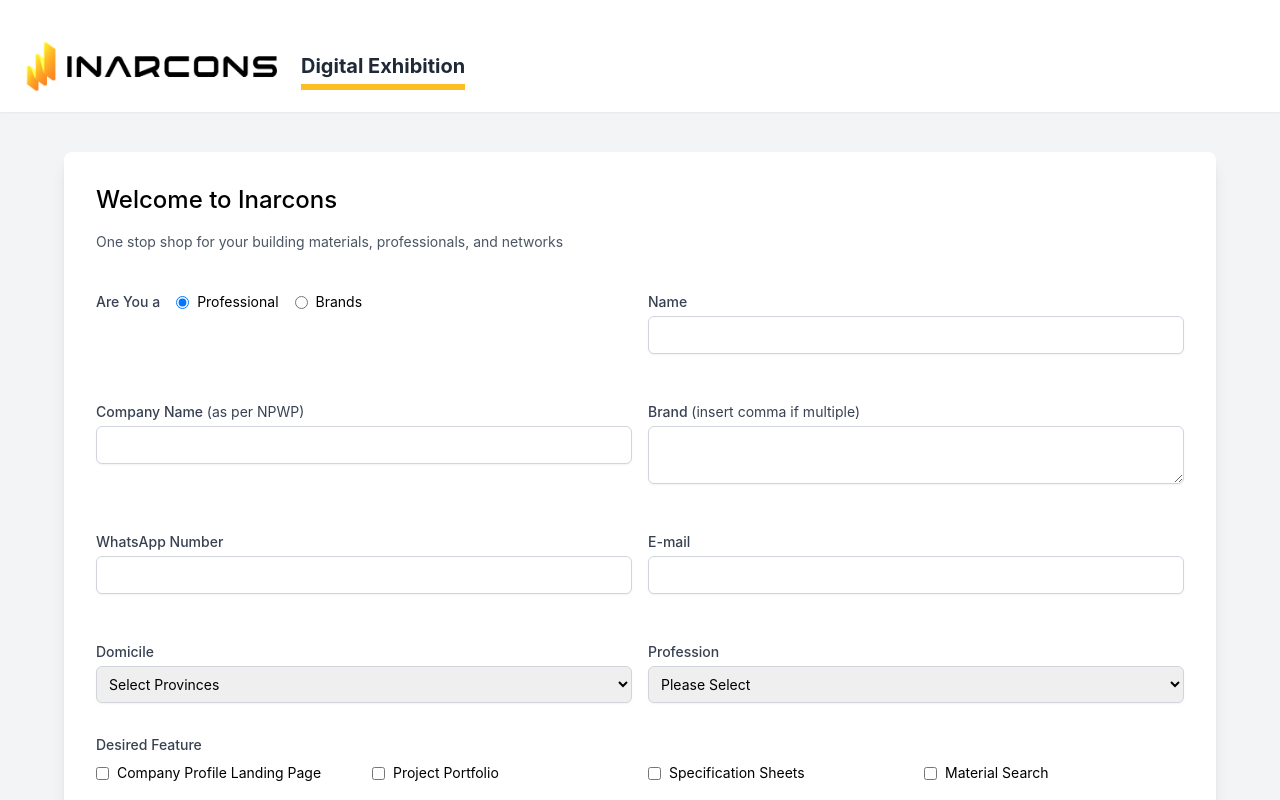
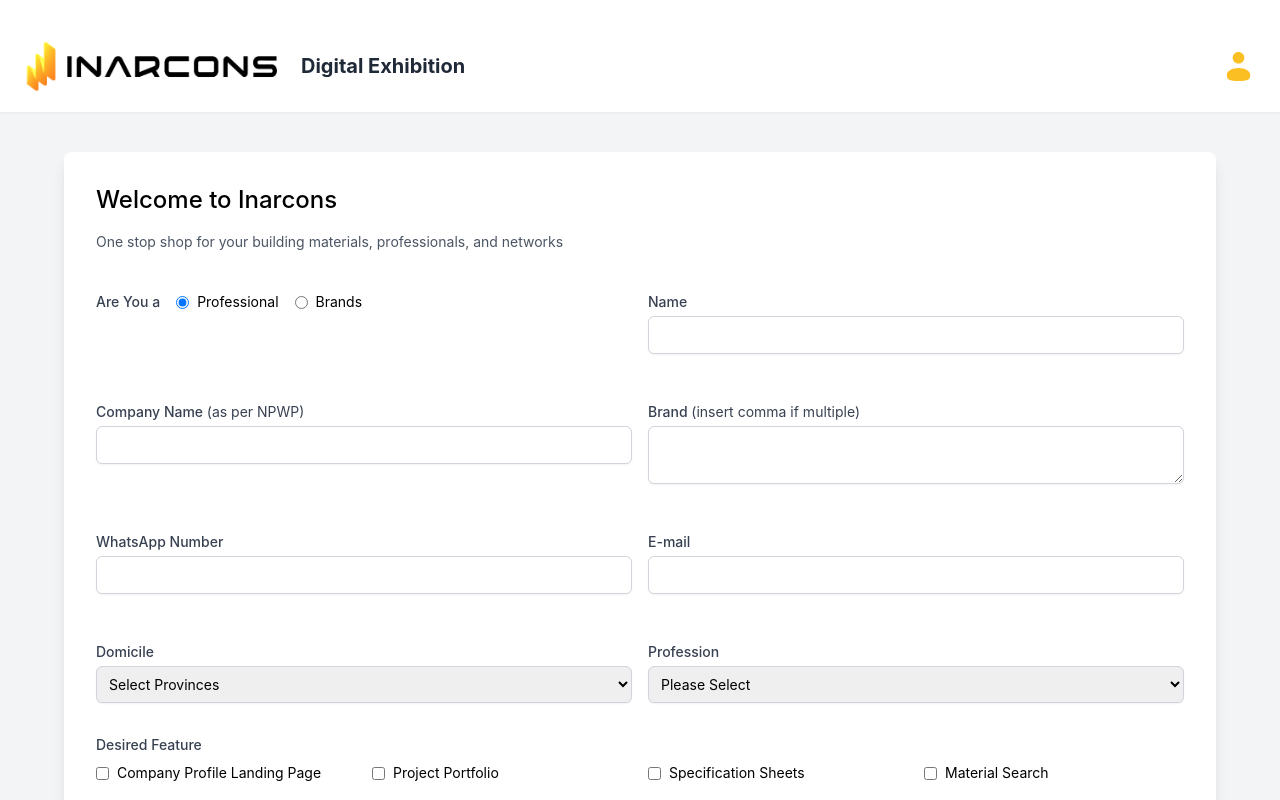
Before and after one commit to pakzam/inarcons, a React (Create React App) app: page / in a window 1280 px wide. Shown: the top 800 px of the page. Built offline with nearby package versions, Linux system fonts and the light colour scheme; the HTML template or start-up script is replaced by a standard one.

Commit message:
login btn

```diff
--- a/src/getstarted.jsx
+++ b/src/getstarted.jsx
@@ -23,7 +23,7 @@ const GetStarted = () => {
           <p className="max-w-4xl">Join 500+ brands listing their products, projects, lists, brochures, updates, and more on Inarcons. Get seen and selected by Inarcons community of design specifiers </p>
         </div>
         <div className="flex justify-center">
-          <a href="#getstarted" className="inline-block">
+          <a href="https://mypanel.inarcons.com" className="inline-block">
             <ThemeProvider theme={theme}>
             <Button size="md" variant="contained" color="amber">Get Started</Button>
             </ThemeProvider>
--- a/src/header.jsx
+++ b/src/header.jsx
@@ -22,7 +22,14 @@ const Header = () => {
           </a>
           <a href="https://inarcons.com/digital-exhibition/megabuild" className="hidden md:flex text-gray-800 text-xl font-bold relative"
           >Digital Exhibition
-            <div className='absolute h-1.5 left-0 right-0 bg-amber-400' style={{bottom: '-10px'}}></div>
+          </a>
+        </div>
+        <div>
+          <a href="https://mypanel.inarcons.com" className="relative">
+          <svg xmlns="http://www.w3.org/2000/svg" width="35" height="35" viewBox="0 0 35 35" fill="none">
+          <path d="M17.5003 14.5833C20.722 14.5833 23.3337 11.9716 23.3337 8.74996C23.3337 5.5283 20.722 2.91663 17.5003 2.91663C14.2787 2.91663 11.667 5.5283 11.667 8.74996C11.667 11.9716 14.2787 14.5833 17.5003 14.5833Z" fill="#FBBF24"/>
+          <path d="M29.1663 25.5209C29.1663 29.1448 29.1663 32.0834 17.4997 32.0834C5.83301 32.0834 5.83301 29.1448 5.83301 25.5209C5.83301 21.8969 11.0568 18.9584 17.4997 18.9584C23.9426 18.9584 29.1663 21.8969 29.1663 25.5209Z" fill="#FBBF24"/>
+          </svg>
           </a>
         </div>
         <div className='md:hidden'>
```
